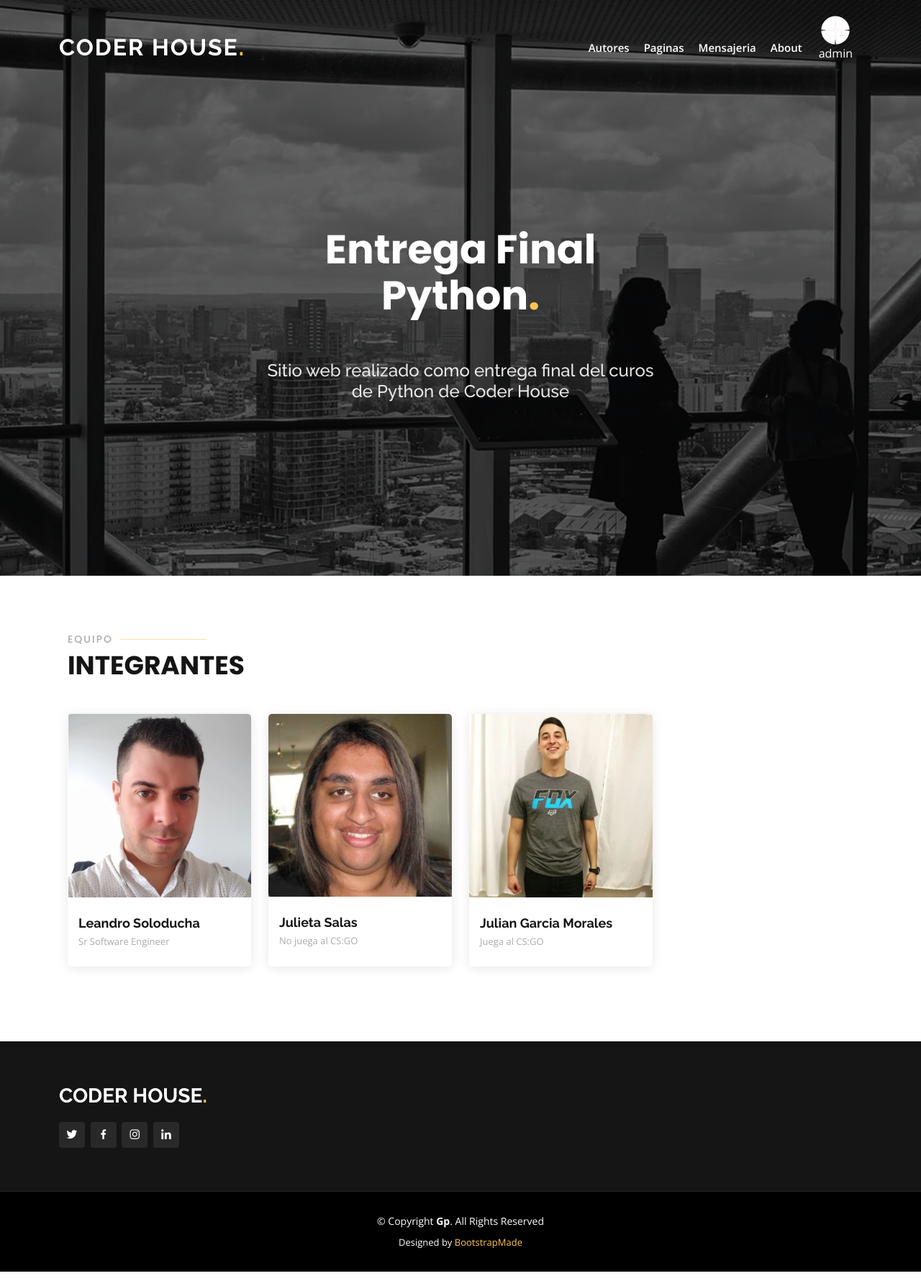
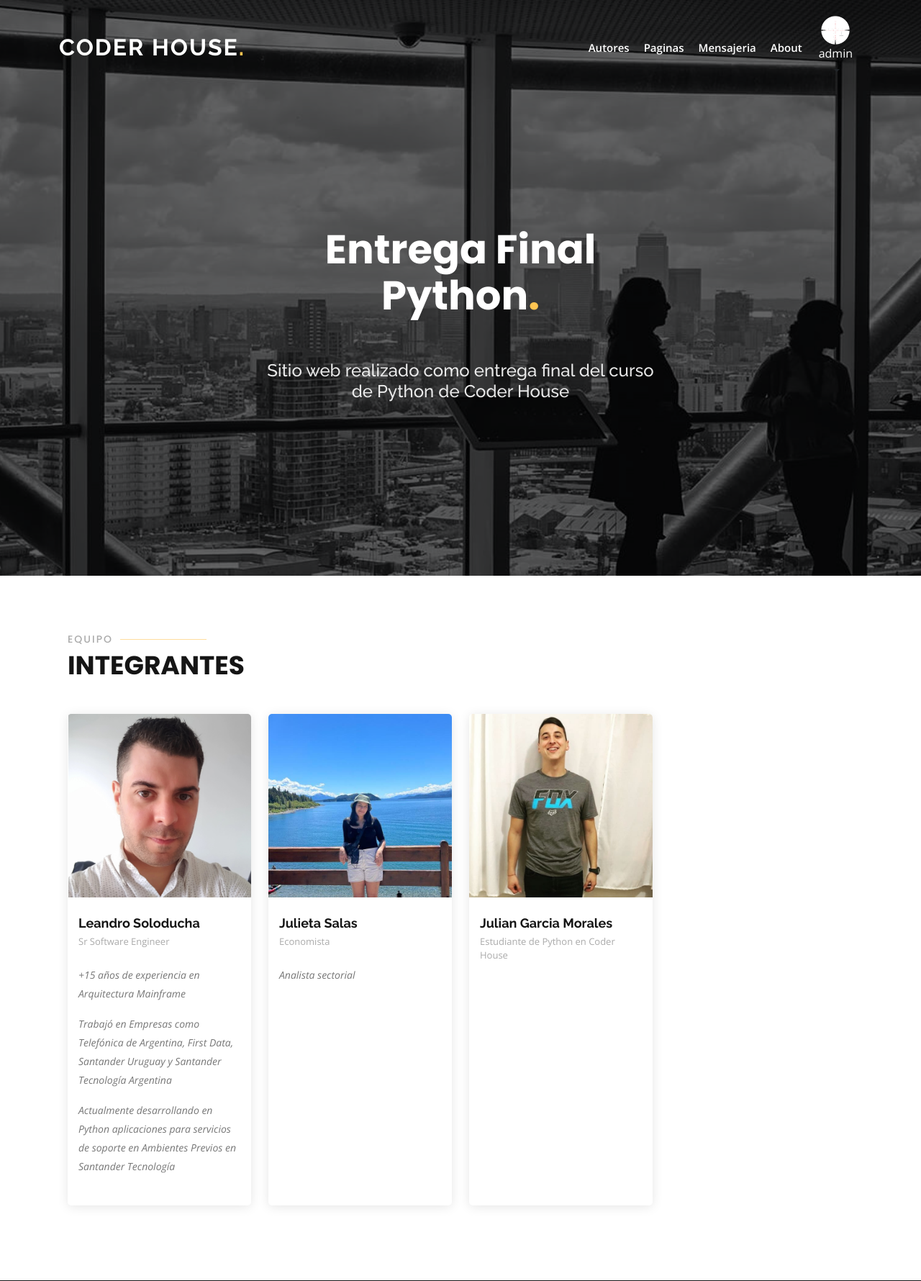
Before and after one commit to Soloducha/ProyectoFinal, a Django app: page /about/ in a window 1280 px wide. Shown: the top 1780 px of the page at 72% size. Run offline with Django 4.2, Linux system fonts and the light colour scheme; a user stored in the database is signed in; data comes from the database, SQL or seed files in the repository; both versions use the stored data as it was after the commit; some libraries are stand-ins or nearby versions.

Commit message:
ultimo commit, se completa about

```diff
--- a/blog/templates/about.html
+++ b/blog/templates/about.html
@@ -22,7 +22,10 @@
             </div>
             <div class="member-info">
               <h4>Leandro Soloducha</h4>
-              <span>Sr Software Engineer</span>
+              <span>Sr Software Engineer</span><br>
+              <p>+15 años de experiencia en Arquitectura Mainframe</p>
+              <p>Trabajó en Empresas como Telefónica de Argentina, First Data, Santander Uruguay y Santander Tecnología Argentina</p>
+              <p>Actualmente desarrollando en Python aplicaciones para servicios de soporte en Ambientes Previos en Santander Tecnología</p>
             </div>
           </div>
         </div>
@@ -30,7 +33,7 @@
         <div class="col-lg-3 col-md-6 d-flex align-items-stretch">
           <div class="member" data-aos="fade-up" data-aos-delay="200">
             <div class="member-img">
-              <img src="{% static 'img/team/team3.jpg' %}" class="img-fluid" alt="">
+              <img src="{% static 'img/team/julieta.jpeg' %}" class="img-fluid" alt="">
               <div class="social">
                 <a href=""><i class="bi bi-twitter"></i></a>
                 <a href=""><i class="bi bi-facebook"></i></a>
@@ -40,7 +43,8 @@
             </div>
             <div class="member-info">
               <h4>Julieta Salas</h4>
-              <span>No juega al CS:GO</span>
+              <span>Economista</span><br>
+              <p>Analista sectorial</p>
             </div>
           </div>
         </div>
@@ -50,15 +54,12 @@
             <div class="member-img">
               <img src="{% static 'img/team/Julian.jpg' %}" class="img-fluid" alt="">
               <div class="social">
-                <a href=""><i class="bi bi-twitter"></i></a>
                 <a href="https://www.facebook.com/julas.mdq/"><i class="bi bi-facebook"></i></a>
-                <a href=""><i class="bi bi-instagram"></i></a>
-                <a href=""><i class="bi bi-linkedin"></i></a>
               </div>
             </div>
             <div class="member-info">
               <h4>Julian Garcia Morales</h4>
-              <span>Juega al CS:GO</span>
+              <span>Estudiante de Python en Coder House</span>
             </div>
           </div>
         </div>
--- a/blog/templates/index.html
+++ b/blog/templates/index.html
@@ -111,7 +111,7 @@
       <div class="row justify-content-center" data-aos="fade-up" data-aos-delay="150">
         <div class="col-xl-6 col-lg-8">
           <h1>Entrega Final Python<span>.</span></h1><br><br>
-          <h2>Sitio web realizado como entrega final del curos de Python de Coder House</h2>
+          <h2>Sitio web realizado como entrega final del curso de Python de Coder House</h2>
         </div>
       </div>
 
--- a/blog/templates/registro.html
+++ b/blog/templates/registro.html
@@ -1,6 +1,8 @@
 {% extends "index.html" %}
 {% block contenido_pagina %}
 {% load static %}
+<h2>Resgistro de Usuario</h2>
+<br>
 <form action="" method="POST">
     {% csrf_token %}
     {{ form.as_p }}
--- a/blog/urls.py
+++ b/blog/urls.py
@@ -9,12 +9,10 @@ from blog.views import (
     editar_perfil,
     agregar_avatar,
     procesar_autor,
-   # procesar_pagina,
     buscar_pagina,
     buscar_autor,
     AutorList,
     AutorUpdateView,
-   # AutorCreacion,
     AutorDelete,
     AutorDetalle,
     PaginasList,
@@ -52,7 +50,6 @@ urlpatterns = [
     path("buscar-pagina/", buscar_pagina, name="PaginaSearch"),
     path("pagina/list/", PaginasList.as_view(), name="PaginaList"),
     path("pagina/detalle/<int:pk>", PaginaDetalle.as_view(), name="PaginaDetail"),
-    #path(r'^pagina/detalle/(?P<pk>\d+)', PaginaDetalle.as_view(), name="PaginaDetail"),
     path("pagina/borrar/<pk>", PaginaDelete.as_view(), name="PaginaDelete"),
     path("pagina/editar/<pk>", PaginaUpdateView.as_view(), name="PaginaUpdate"),
 
```
Also changed, not shown: blog/templates/blog/articulo_form.html (deleted, +0 -13 lines), blog/templates/resultado-de-busqueda.html (+5 -3 lines), blog/static/img/team/julieta.jpeg (added), blog/static/img/team/team3.jpg (deleted), db.sqlite3, media/avatares/Pelota.jpg (added), media/avatares/qrcode_eth.2miners.com.png (added), media/imagenes/Pelota.jpg (added), media/imagenes/Pelota_HNXwUdQ.jpg (added).
